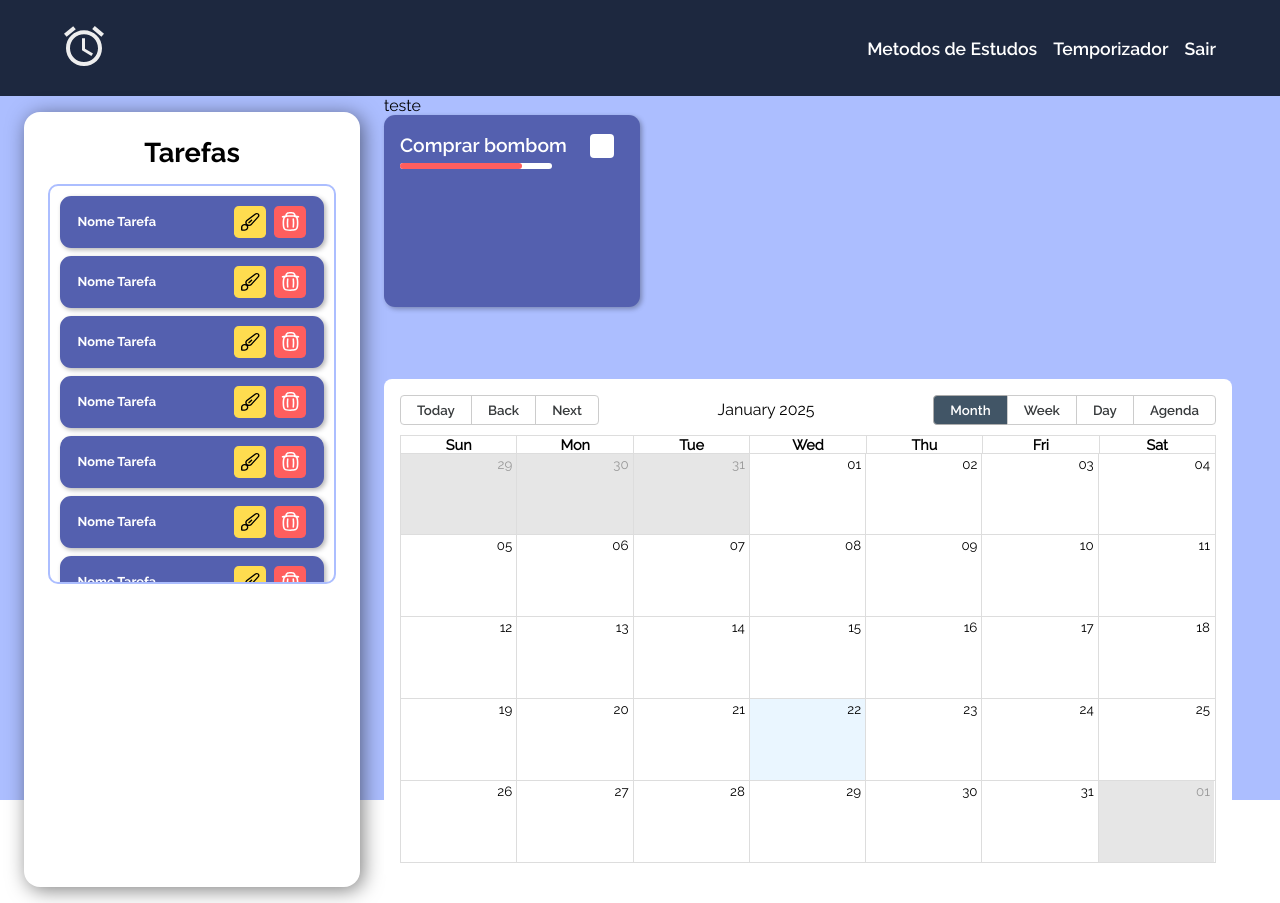
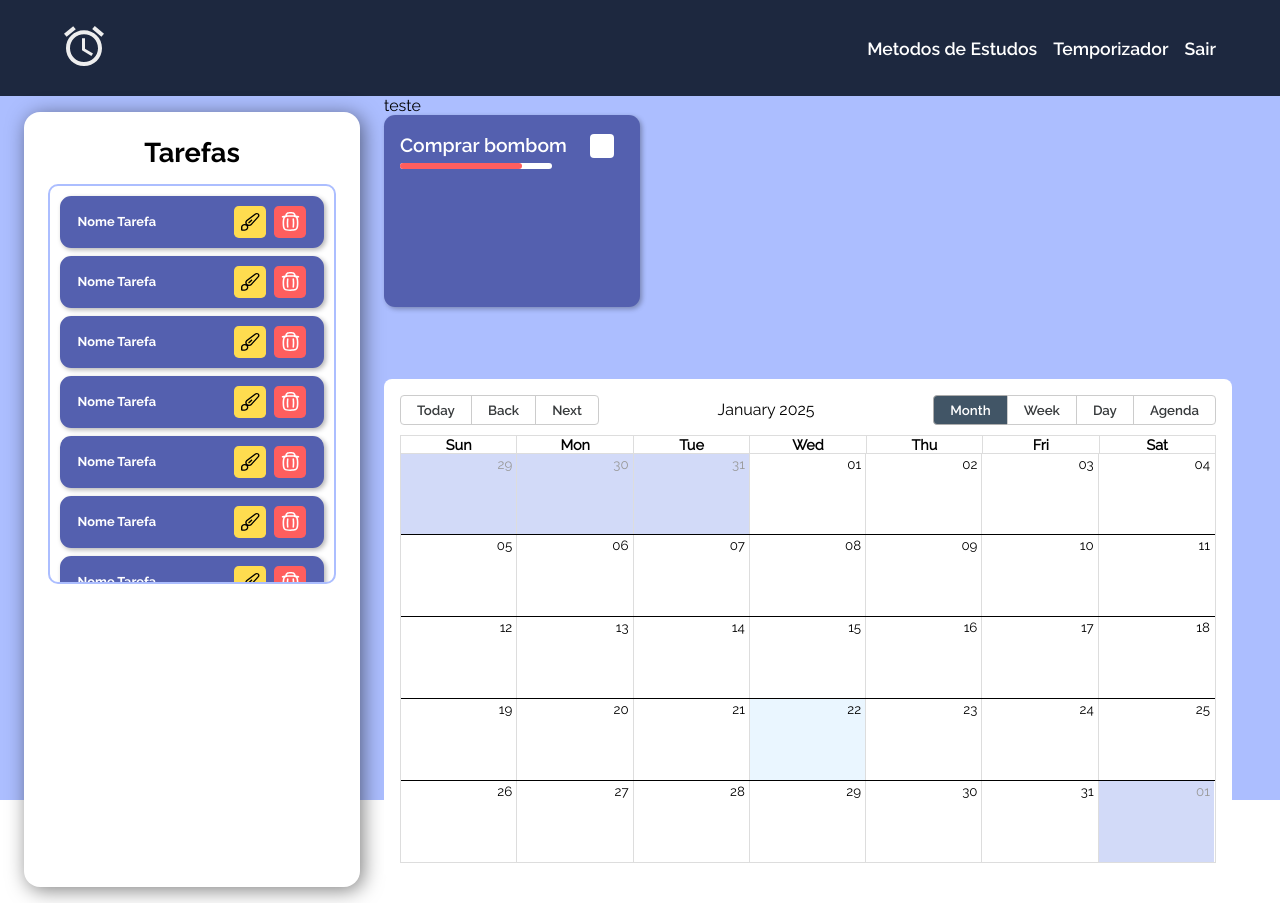
Before and after one commit to DebLuiza/Clock, a React (Vite) app in the folder Clock/: page / in a window 1280 px wide. Built offline with nearby package versions, Linux system fonts and the light colour scheme.

Commit message:
Calendário alterações

```diff
--- a/Clock/src/Components/Calendar/Styles/Calendar.scss
+++ b/Clock/src/Components/Calendar/Styles/Calendar.scss
@@ -21,3 +21,12 @@
         }
     }
 }
+
+.rbc-month-view{
+    .rbc-month-row{
+        border-color: black;
+        .rbc-off-range-bg{
+            background: $hover-color;
+        }
+    }
+}
```
